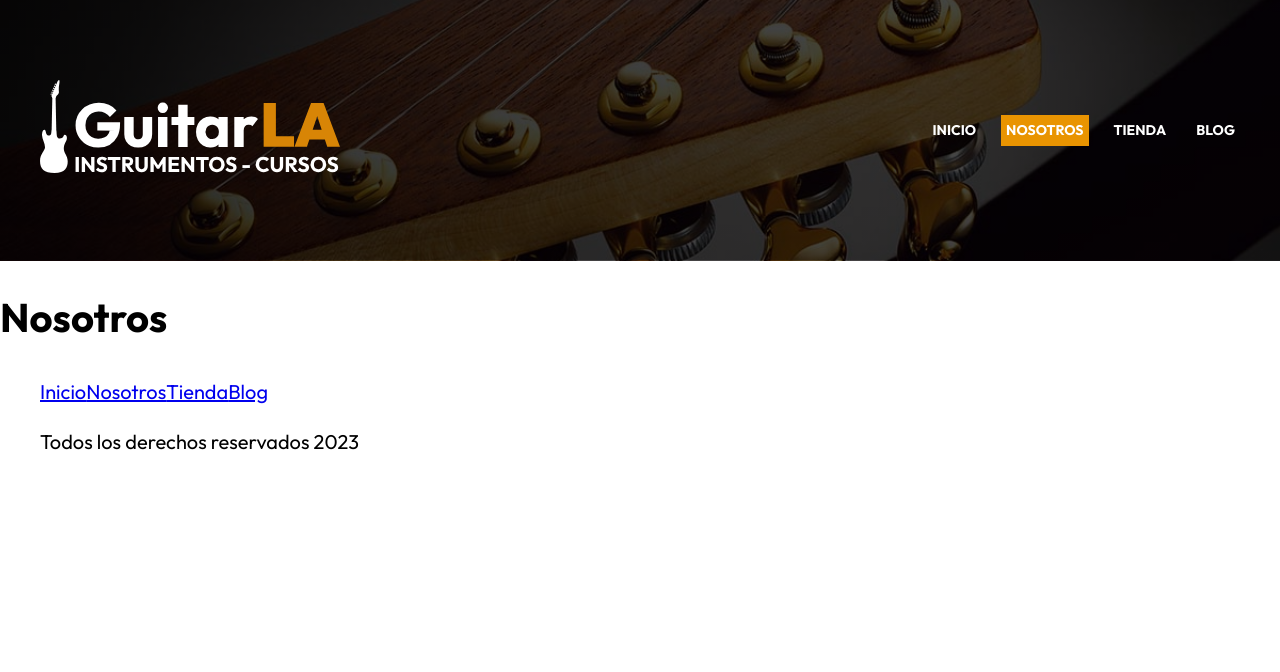
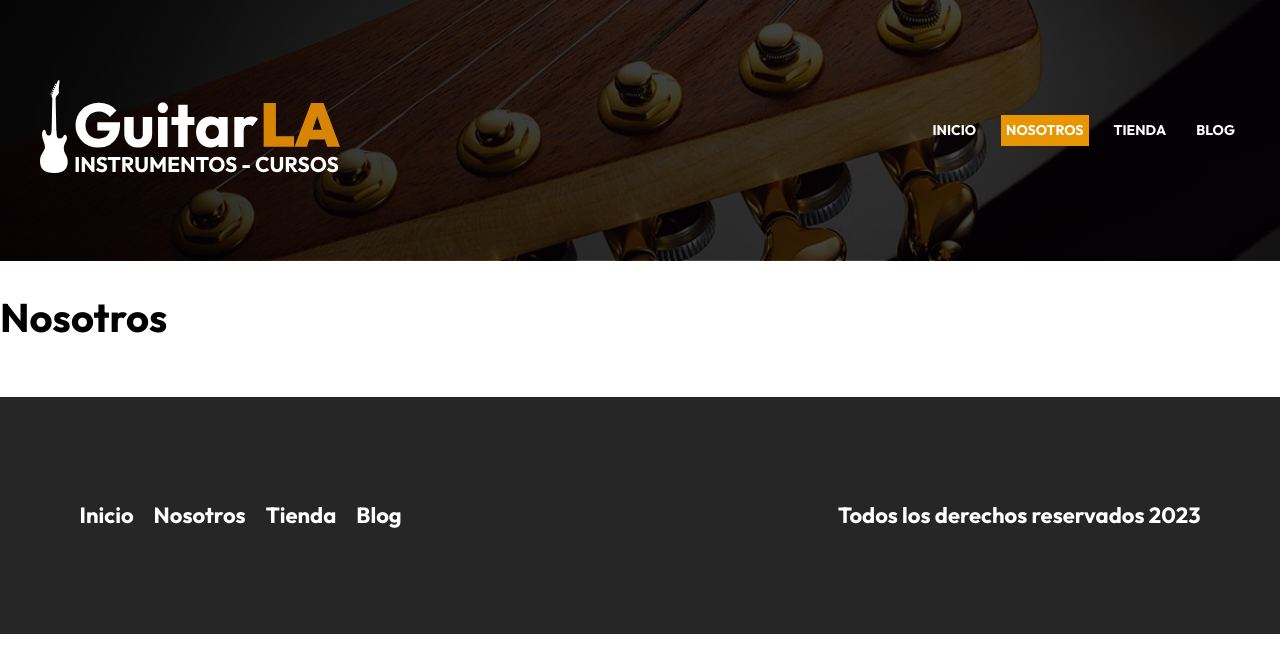
Before and after one commit to santiagoaguirreg/guitarla-next, a Next.js app: page /nosotros in a window 1280 px wide. Shown: the top 672 px of the page. Built offline with nearby package versions, Linux system fonts and the light colour scheme.

Commit message:
Terminando Footer

```diff
--- a/components/footer.js
+++ b/components/footer.js
@@ -1,10 +1,10 @@
 import Link from 'next/link'
+import styles from '../styles/footer.module.css'
 
-const styles = {}
 export default function Footer() {
   return (
-    <footer>
-      <div className='contenedor'>
+    <footer className={styles.footer}>
+      <div className={`contenedor ${styles.contenido}`}>
       <nav className={styles.navegacion}>
             <Link href='/'>
                 Inicio
@@ -23,7 +23,7 @@
             </Link>
           </nav>
 
-          <p> Todos los derechos reservados {new Date().getFullYear()}</p>
+          <p className={styles.copyright}> Todos los derechos reservados {new Date().getFullYear()}</p>
 
       </div>
     </footer>
--- a/styles/footer.module.css
+++ b/styles/footer.module.css
@@ -0,0 +1,35 @@
+.footer {
+    background-color: var(--black);
+    padding: 5rem;
+    margin-top: 5rem;
+}
+
+.navegacion {
+    display: flex;
+    flex-direction: column;
+    align-items: center;
+    gap: 2rem;
+}
+
+.navegacion a, .copyright {
+    color: var(--white);
+    font-size: 2.2rem;
+    text-decoration: none;
+    font-weight: 700;
+}
+
+.copyright {
+    text-align: center;
+}
+
+@media (min-width: 768px) {
+    .contenido {
+        display: flex;
+        justify-content: space-between;
+    }
+
+    .navegacion {
+        flex-direction: row;
+    }
+
+}
```
Also changed, not shown: styles/header.module.css (+6 -5 lines), styles/globals.css (line endings or trailing spaces).
